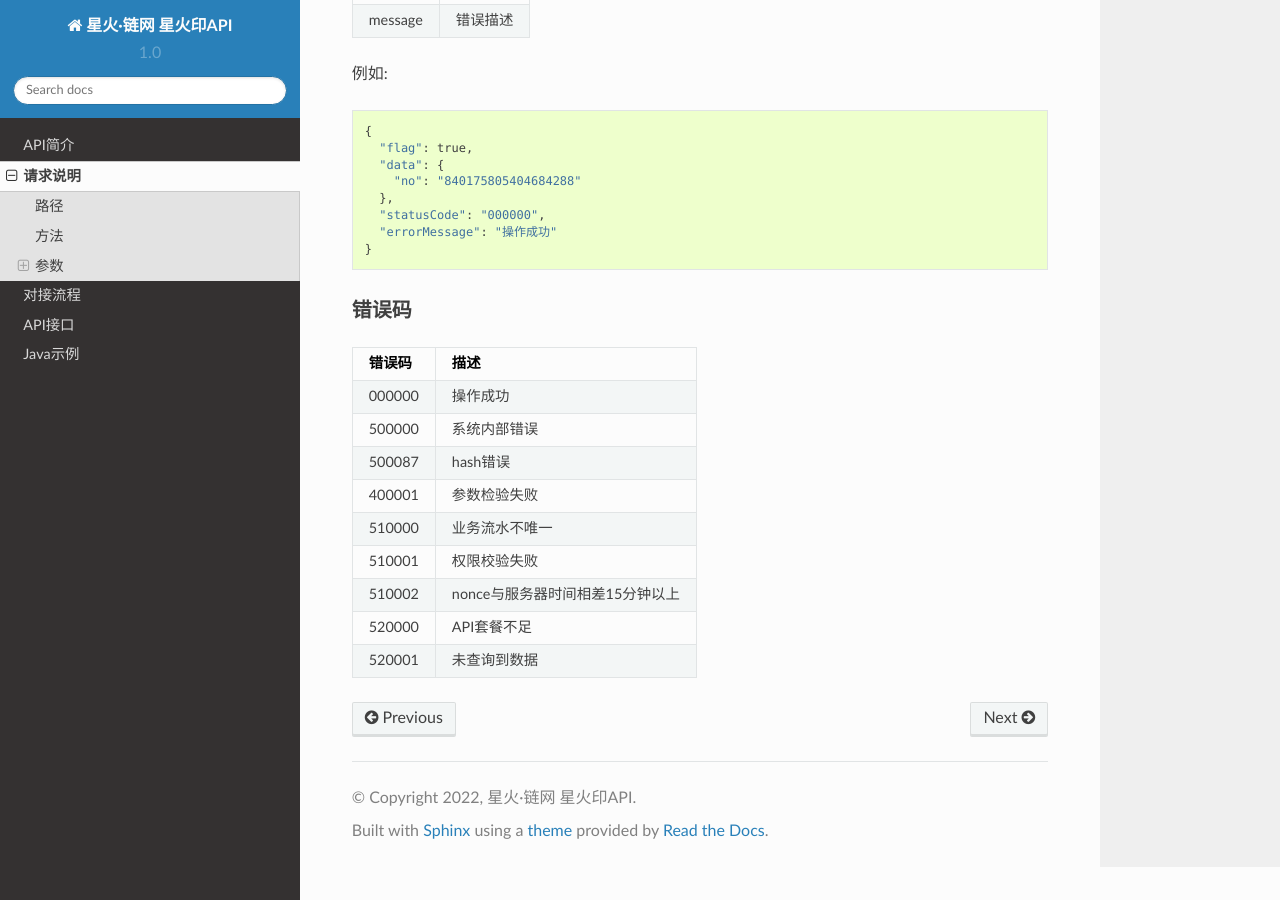
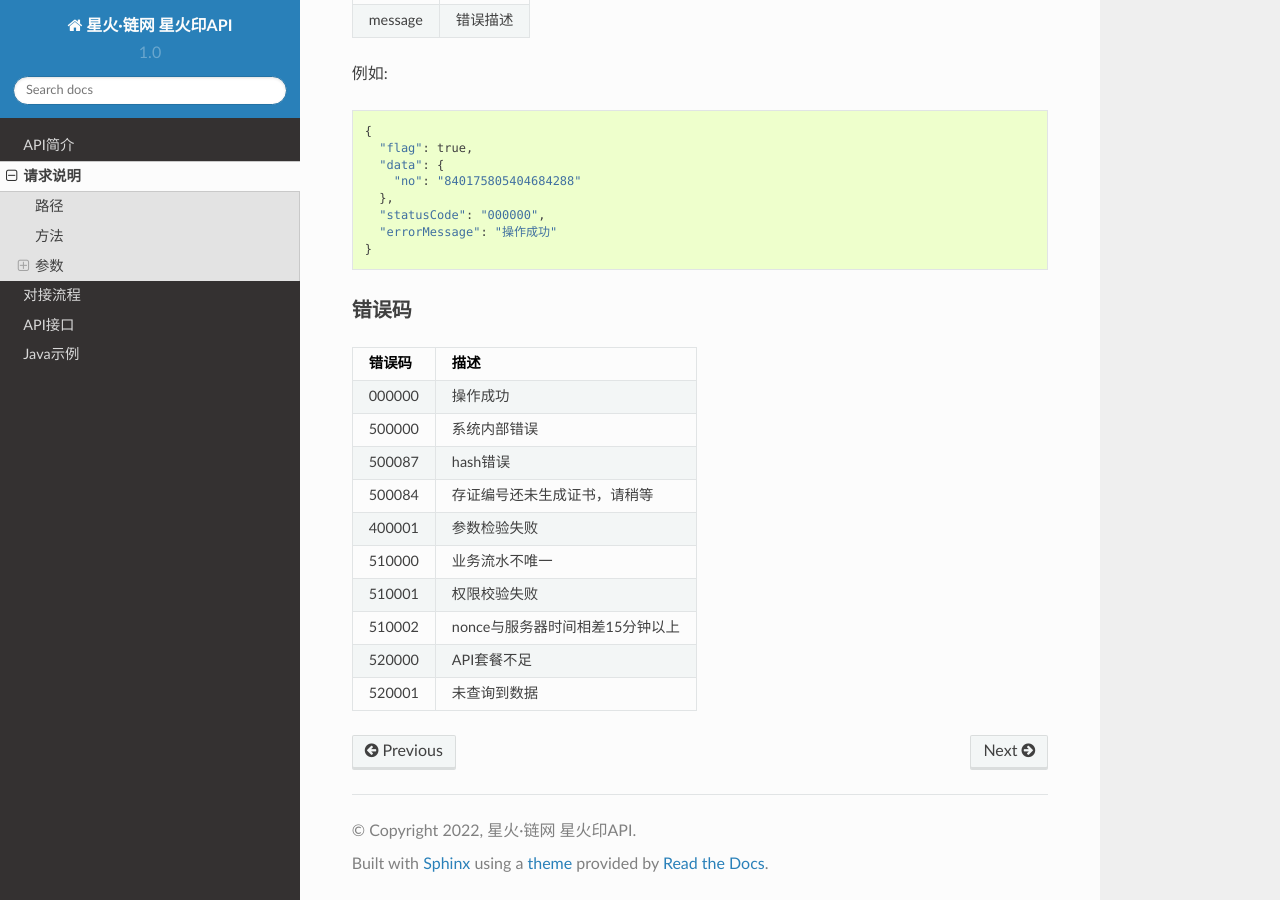
Before and after one commit to kurohayan/gzc-doc, a Sphinx documentation site: the page built from docs/source/request.rst, in a window 1280 px wide and 900 px high, scrolled down 1117 px. Built offline with Sphinx 7.4.7 and the Read the Docs theme 2.0.0, drawn with Linux system fonts in a browser that asks for light colours.

Commit message:
错误码更新

```diff
--- a/docs/source/request.rst
+++ b/docs/source/request.rst
@@ -78,11 +78,12 @@ message              错误描述
 000000                  操作成功
 500000                  系统内部错误
 500087                  hash错误
-400001                 参数检验失败
-510000                 业务流水不唯一
-510001                 权限校验失败
-510002                 nonce与服务器时间相差15分钟以上
-520000                 API套餐不足
-520001                 未查询到数据
+500084                  存证编号还未生成证书，请稍等
+400001                  参数检验失败
+510000                  业务流水不唯一
+510001                  权限校验失败
+510002                  nonce与服务器时间相差15分钟以上
+520000                  API套餐不足
+520001                  未查询到数据
 
 =================  ================================================================
```
